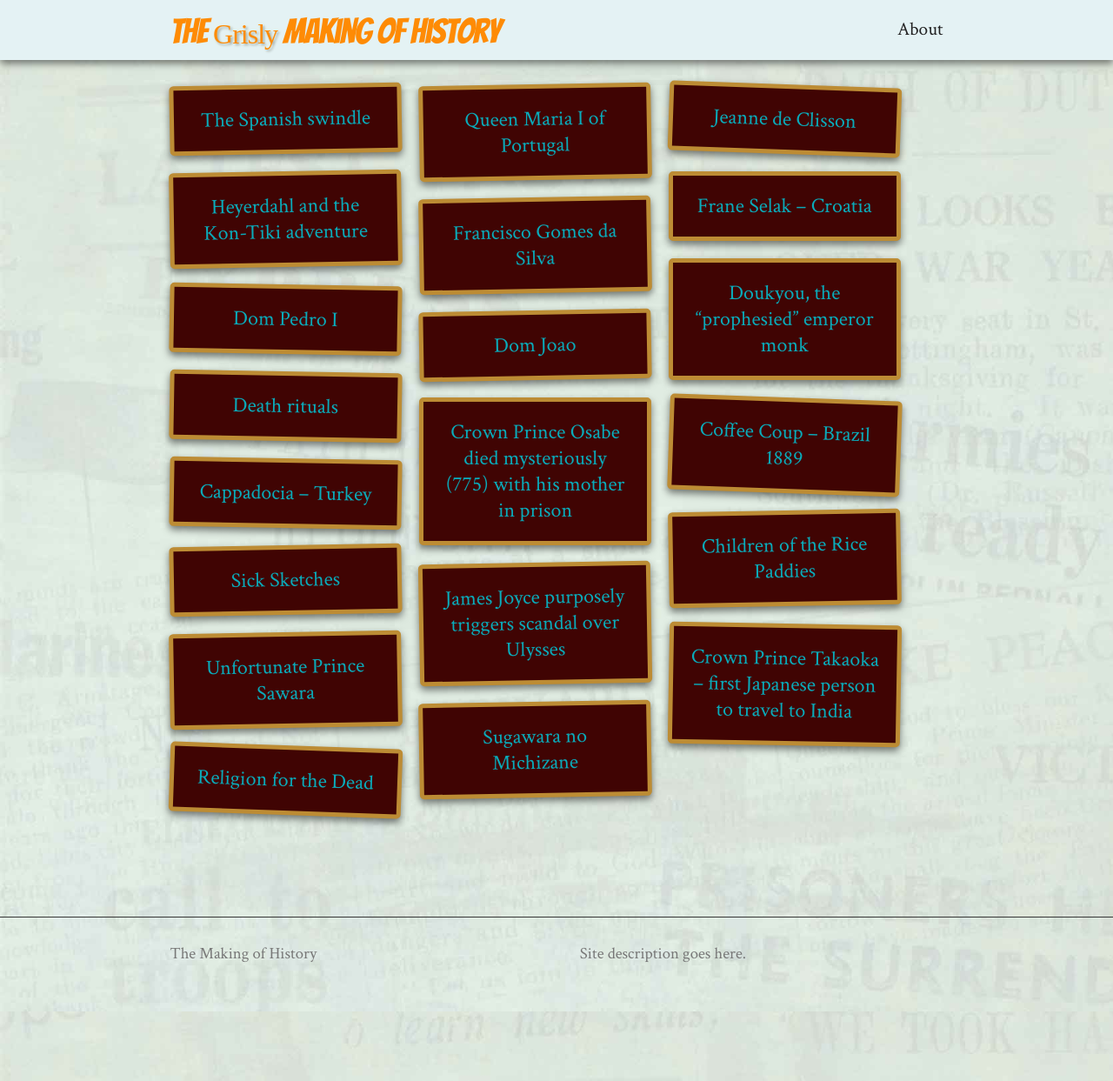
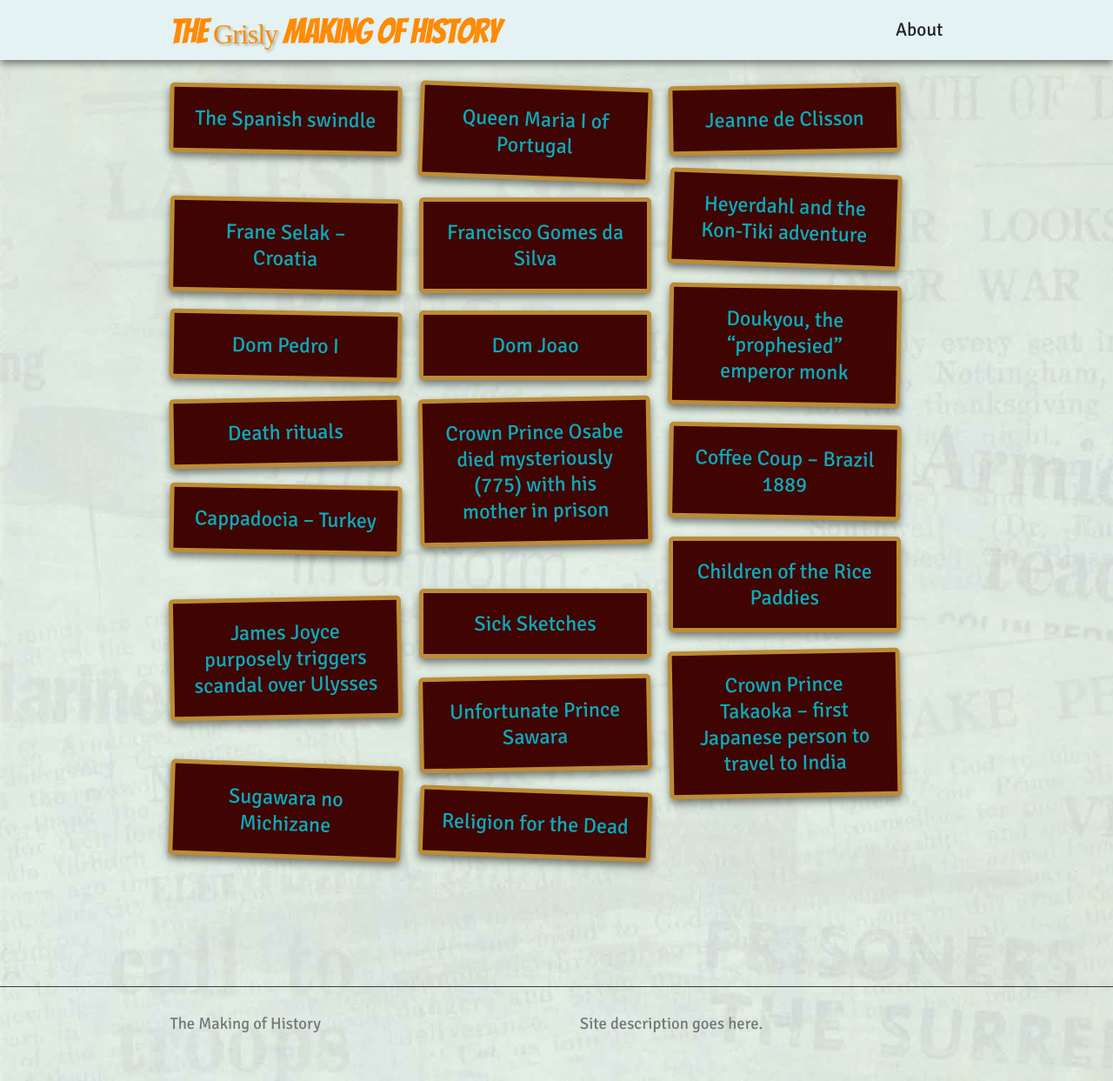
Before and after one commit to benadamstyles/making-of-history, a Jekyll site: the page built from index.html, in a window 1280 px wide and 1243 px high. Shown: the whole window at 87% size. Built offline with Jekyll 4.4.1, drawn with Linux system fonts in a browser that asks for light colours; nearby versions of some CDN libraries; some web fonts are replaced.

Commit message:
Added hover animations, changed font

```diff
--- a/_includes/head.html
+++ b/_includes/head.html
@@ -8,7 +8,7 @@
 
     <link href='http://fonts.googleapis.com/css?family=Bangers&text=TheMakingofHistory' rel='stylesheet' type='text/css'>
     <link href='http://fonts.googleapis.com/css?family=Eater&text=HoridSlmyWeDafuGKokcansNtLsy' rel='stylesheet' type='text/css'>
-    <link href='http://fonts.googleapis.com/css?family=Open+Sans:300italic,300|Crimson+Text:400,400italic' rel='stylesheet' type='text/css'>
+    <link href='http://fonts.googleapis.com/css?family=Open+Sans:300italic,300|Signika:400,700,600' rel='stylesheet' type='text/css'>
     <link rel="stylesheet" href="{{ '/css/main.css' | prepend: site.baseurl }}">
     <link rel="canonical" href="{{ page.url | replace:'index.html','' | prepend: site.baseurl | prepend: site.url }}">
     {% if page.is_home %}
--- a/_includes/header.html
+++ b/_includes/header.html
@@ -22,6 +22,11 @@
         {% endfor %}
       </div>
     </nav>
+    <!-- <div class="periods">
+      {% for period in site.categories %}
+        <a class="period-link" href="{{ period.url | prepend: site.baseurl }}">{{ period | first }}</a>
+      {% endfor %}
+    </div> -->
 
   </div>
 
--- a/_sass/_layout.scss
+++ b/_sass/_layout.scss
@@ -43,6 +43,7 @@
 	position: relative;
 }
 .grislies {
+  @include basic-trans(top, opacity);
 	font-family: $joke-font;
 	font-size: 80%;
 	position: relative;
@@ -50,8 +51,6 @@
 	top: -2em;
 	opacity: 0;
 	left: 0;
-	-webkit-transition: all 0.3s ease-in-out;
-	transition: all 0.3s ease-in-out;
 }
 .grisly-slide-in {
 	top: 0;
@@ -64,6 +63,7 @@
 .posAbs {
 	position: absolute;
 }
+
 
 .site-nav {
     float: right;
@@ -273,6 +273,7 @@
     // box-shadow: 0 5px 7px -4px black;
 }
 .thumb {
+  @include basic-trans(-webkit-transform,-ms-transform,transform);
   overflow: hidden;
   background-color: $alt-bg;
   border: 5px solid $detail;
@@ -282,15 +283,23 @@
   padding: 20px;
   text-align: center;
   box-shadow: $base-shadow-vert;
+
   @include media-query($on-palm) {
     width: 45%;
   }
+
   @for $i from 1 through $number-of-posts {
     &:nth-child(#{$i}) {
       -webkit-transform: rotate(random(4)-2deg);
           -ms-transform: rotate(random(4)-2deg);
               transform: rotate(random(4)-2deg);
     }
+  }
+
+  &:hover {
+    -webkit-transform: rotate(0deg) scale(1.1);
+        -ms-transform: rotate(0deg) scale(1.1);
+            transform: rotate(0deg) scale(1.1);
   }
 }
 /**
--- a/css/main.scss
+++ b/css/main.scss
@@ -8,7 +8,7 @@
 // Our variables
 $header-font:       "Bangers", cursive;
 $joke-font:         "Eater", cursive;
-$base-font-family:  "Crimson Text", serif;
+$base-font-family:  "Signika", sans-serif;
 $base-sans-face:    "Open Sans", sans-serif;
 $base-font-size:    16pt;
 $small-font-size:   $base-font-size * 0.875;
@@ -71,6 +71,13 @@
   }
 }
 
+@mixin basic-trans($properties...) {
+  -webkit-transition: all 0.3s ease-out;
+          transition: all 0.3s ease-out;
+  -webkit-transition-property: $properties;
+          transition-property: $properties;
+}
+
 
 
 // Import partials from `sass_dir` (defaults to `_sass`)
--- a/index.html
+++ b/index.html
@@ -5,9 +5,7 @@
 
 <div class="home">
   {% for post in site.posts %}
-    <div class="thumb">
-      <a class="post-link" href="{{ post.url | prepend: site.baseurl }}">{{ post.title }}</a>
-    </div>
+    <a class="thumb post-link" href="{{ post.url | prepend: site.baseurl }}">{{ post.title }}</a>
   {% endfor %}
 </div>
 
```
